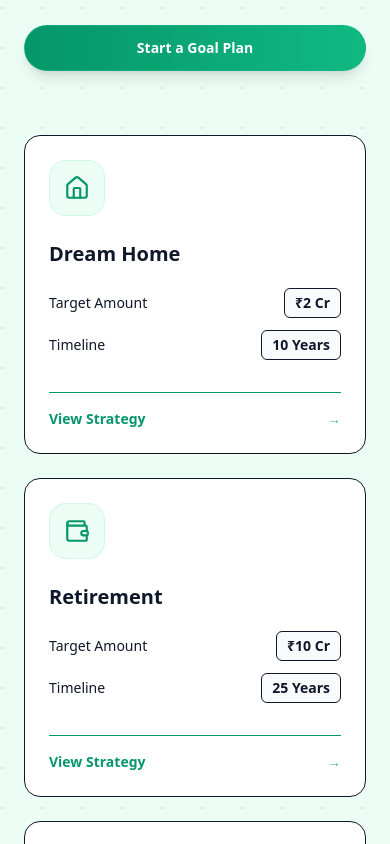
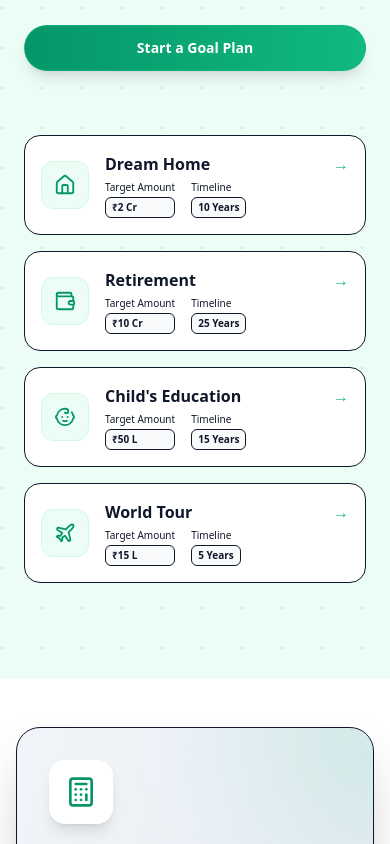
Before and after one commit to Sanjay-rana001/FundWealth, a Next.js app: page / in a window 390 px wide. Shown: the part 5240-6084 px from the top of the page. Built offline with nearby package versions, Linux system fonts and the light colour scheme.

Commit message:
Optimized mobile views for experts and goals, reduced scroll button bounce speed

```diff
--- a/src/components/home/AdvisorSection.tsx
+++ b/src/components/home/AdvisorSection.tsx
@@ -21,21 +21,23 @@ export function AdvisorSection() {
           </p>
         </div>
 
-        <div className="lg:col-span-2 flex md:grid md:grid-cols-3 gap-6 overflow-x-auto snap-x snap-mandatory no-scrollbar pb-4 -mx-4 px-4 md:mx-0 md:px-0 md:pb-0">
+        <div className="lg:col-span-2 flex flex-col md:grid md:grid-cols-3 gap-4 md:gap-6">
           {advisors.map((advisor, idx) => (
-            <div key={idx} className="group cursor-pointer min-w-[75vw] sm:min-w-[50vw] md:min-w-0 snap-center shrink-0">
-              <div className="aspect-[3/4] rounded-2xl bg-slate-200  mb-4 overflow-hidden relative border border-border-color">
+            <div key={idx} className="group cursor-pointer flex md:block items-center gap-4 bg-white md:bg-transparent p-3 md:p-0 rounded-2xl border border-border-color md:border-none shadow-sm md:shadow-none transition-all hover:border-primary-200">
+              <div className="w-20 h-20 md:w-full md:h-auto md:aspect-[3/4] shrink-0 rounded-xl md:rounded-2xl bg-slate-200 md:mb-4 overflow-hidden relative border border-border-color">
                 <img src={advisor.image} alt={advisor.name} className="w-full h-full object-cover" />
-                <div className="absolute inset-0 bg-gradient-to-t from-black/80 via-black/20 to-transparent flex items-end p-6 opacity-0 group-hover:opacity-100 transition-opacity duration-300">
+                <div className="hidden md:flex absolute inset-0 bg-gradient-to-t from-black/80 via-black/20 to-transparent items-end p-6 opacity-0 group-hover:opacity-100 transition-opacity duration-300">
                   <div className="flex gap-3 text-white">
                     <Linkedin size={20} className="hover:text-primary-400" />
                     <Twitter size={20} className="hover:text-primary-400" />
                   </div>
                 </div>
               </div>
-              <h3 className="text-xl font-bold">{advisor.name}</h3>
-              <p className="text-sm text-primary-600 font-medium">{advisor.role}</p>
-              <p className="text-xs text-foreground/60 mt-1">{advisor.exp}</p>
+              <div>
+                <h3 className="text-base md:text-xl font-bold">{advisor.name}</h3>
+                <p className="text-xs md:text-sm text-primary-600 font-medium md:mt-1">{advisor.role}</p>
+                <p className="text-[10px] md:text-xs text-foreground/60 mt-0.5 md:mt-1">{advisor.exp}</p>
+              </div>
             </div>
           ))}
         </div>
--- a/src/components/home/GoalBasedInvesting.tsx
+++ b/src/components/home/GoalBasedInvesting.tsx
@@ -28,35 +28,41 @@ export function GoalBasedInvesting() {
           </Button>
         </div>
 
-        <div className="grid md:grid-cols-2 lg:grid-cols-4 gap-6">
+        <div className="grid grid-cols-1 md:grid-cols-2 lg:grid-cols-4 gap-4 md:gap-6">
           {goals.map((goal, idx) => (
-            <div key={idx} className="relative bg-white border border-border-color rounded-2xl p-6 overflow-hidden group cursor-pointer transition-all duration-500 hover:shadow-2xl hover:-translate-y-2 hover:border-primary-500/30">
+            <div key={idx} className="relative bg-white border border-border-color rounded-2xl p-4 md:p-6 overflow-hidden group cursor-pointer transition-all duration-500 hover:shadow-xl hover:-translate-y-1 hover:border-primary-500/30">
 
               {/* Subtle hover background gradient */}
               <div className="absolute inset-0 bg-gradient-to-br from-primary-50/50 to-transparent opacity-0 group-hover:opacity-100 transition-opacity duration-500"></div>
 
-              <div className="relative z-10">
-                {/* Icon Container with animation */}
-                <div className="w-14 h-14 rounded-2xl bg-primary-50 border border-primary-100 flex items-center justify-center mb-6 text-primary-600 transition-all duration-500 group-hover:bg-primary-600 group-hover:text-white group-hover:scale-110 group-hover:rotate-6 group-hover:shadow-lg group-hover:shadow-primary-500/40">
-                  <goal.icon size={26} className="transition-transform duration-500" />
+              <div className="relative z-10 flex flex-row md:flex-col items-center md:items-start gap-4 md:gap-0">
+                {/* Icon Container */}
+                <div className="w-12 h-12 md:w-14 md:h-14 shrink-0 rounded-xl md:rounded-2xl bg-primary-50 border border-primary-100 flex items-center justify-center md:mb-6 text-primary-600 transition-all duration-500 group-hover:bg-primary-600 group-hover:text-white md:group-hover:scale-110 md:group-hover:rotate-6 group-hover:shadow-lg group-hover:shadow-primary-500/40">
+                  <goal.icon size={22} className="md:w-[26px] md:h-[26px] transition-transform duration-500" />
                 </div>
 
-                <h3 className="text-xl font-display font-bold mb-5 group-hover:text-primary-700 transition-colors">{goal.title}</h3>
+                <div className="flex-1 w-full">
+                  <div className="flex justify-between items-center md:items-start">
+                     <h3 className="text-base md:text-xl font-display font-bold md:mb-5 group-hover:text-primary-700 transition-colors">{goal.title}</h3>
+                     <span className="md:hidden text-primary-500 transform transition-transform group-hover:translate-x-1">→</span>
+                  </div>
 
-                <div className="space-y-3">
-                  <div className="flex justify-between items-center text-sm">
-                    <span className="text-foreground/60 font-medium">Target Amount</span>
-                    <span className="font-bold text-foreground bg-slate-50 border border-border-color px-2.5 py-1 rounded-md">{goal.amount}</span>
+                  <div className="flex gap-4 md:block space-y-0 md:space-y-3 mt-1 md:mt-0">
+                    <div className="flex flex-col md:flex-row md:justify-between md:items-center text-[10px] md:text-sm">
+                      <span className="text-foreground/60 font-medium mb-0.5 md:mb-0">Target Amount</span>
+                      <span className="font-bold text-foreground bg-slate-50 border border-border-color px-1.5 md:px-2.5 py-0.5 md:py-1 rounded-md">{goal.amount}</span>
+                    </div>
+                    <div className="flex flex-col md:flex-row md:justify-between md:items-center text-[10px] md:text-sm">
+                      <span className="text-foreground/60 font-medium mb-0.5 md:mb-0">Timeline</span>
+                      <span className="font-bold text-foreground bg-slate-50 border border-border-color px-1.5 md:px-2.5 py-0.5 md:py-1 rounded-md">{goal.time}</span>
+                    </div>
                   </div>
-                  <div className="flex justify-between items-center text-sm">
-                    <span className="text-foreground/60 font-medium">Timeline</span>
-                    <span className="font-bold text-foreground bg-slate-50 border border-border-color px-2.5 py-1 rounded-md">{goal.time}</span>
+
+                  {/* Desktop Only View Strategy Link */}
+                  <div className="hidden md:flex mt-8 pt-4 border-t border-border-color text-sm font-bold text-primary-600 items-center justify-between group-hover:text-primary-700 transition-colors">
+                    <span>View Strategy</span>
+                    <span className="transform translate-x-0 opacity-70 group-hover:translate-x-2 group-hover:opacity-100 transition-all duration-300">→</span>
                   </div>
-                </div>
-
-                <div className="mt-8 pt-4 border-t border-border-color text-sm font-bold text-primary-600 flex items-center justify-between group-hover:text-primary-700 transition-colors">
-                  <span>View Strategy</span>
-                  <span className="transform translate-x-0 opacity-70 group-hover:translate-x-2 group-hover:opacity-100 transition-all duration-300">→</span>
                 </div>
               </div>
             </div>
--- a/src/components/ui/ScrollToTop.tsx
+++ b/src/components/ui/ScrollToTop.tsx
@@ -67,7 +67,7 @@ export function ScrollToTop() {
         }
         /* Fix for hover animation not working via tailwind classes */
         .group:hover .custom-hover-bounce {
-          animation: ready-launch 0.3s ease-in-out infinite;
+          animation: ready-launch 0.5s ease-in-out infinite;
         }
       `}</style>
 
```
